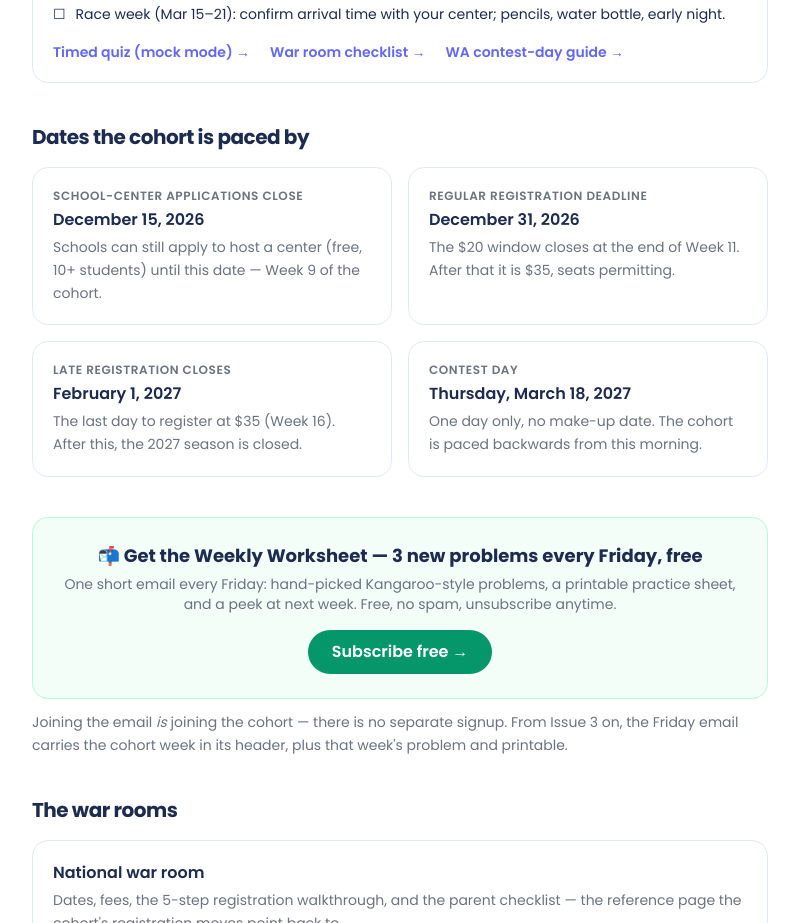
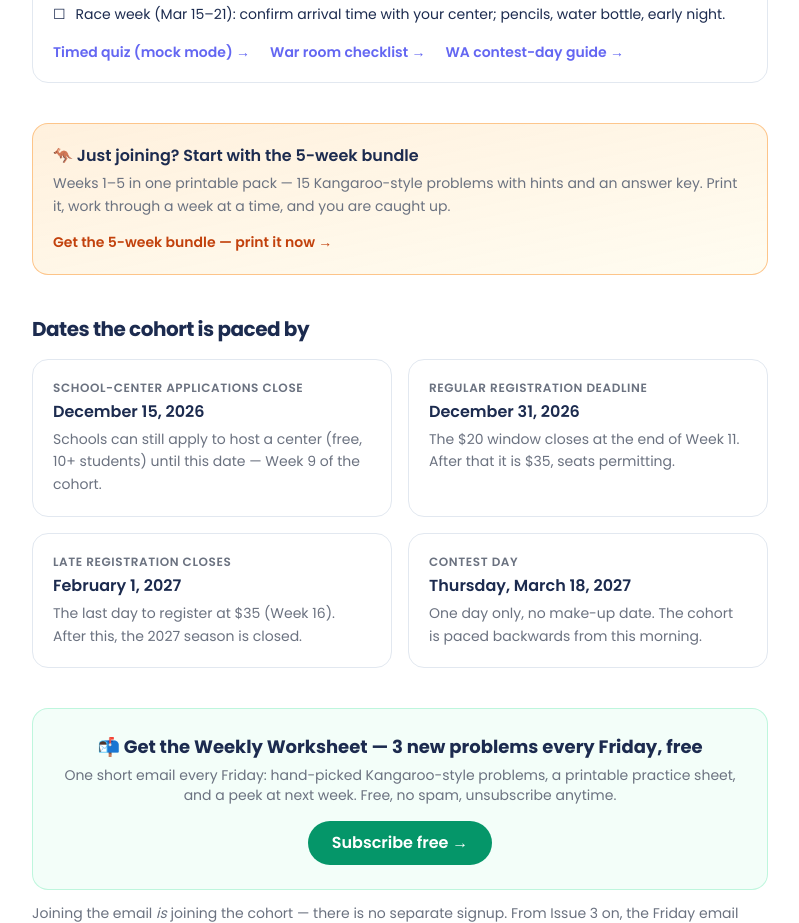
Before and after one commit to jingtingofkirkland/lifehacks, a Next.js app: page /kangaroo-2027/cohort in a window 1280 px wide. Shown: the part 2360-3283 px from the top of the page, without its empty margins (240-1039 px from the left). Built offline with nearby package versions, Linux system fonts and the light colour scheme; no server answers.

Commit message:
Link 5-week bundle from cohort page (IDEA-20261122-02)

```diff
--- a/src/app/kangaroo-2027/cohort/page.tsx
+++ b/src/app/kangaroo-2027/cohort/page.tsx
@@ -171,6 +171,23 @@ export default function KangarooCohortPage() {
         ))}
       </div>
 
+      <section className="rounded-2xl border border-orange-300/80 dark:border-orange-700/50 bg-gradient-to-br from-orange-100/80 to-amber-50/70 dark:from-orange-950/50 dark:to-amber-950/30 p-5 mb-10">
+        <p className="font-semibold mb-1">
+          🦘 Just joining? Start with the 5-week bundle
+        </p>
+        <p className="text-sm text-muted-foreground leading-relaxed mb-3">
+          Weeks 1–5 in one printable pack — 15 Kangaroo-style problems
+          with hints and an answer key. Print it, work through a week at
+          a time, and you are caught up.
+        </p>
+        <Link
+          href="/kangaroo-2027/cohort/bundle/"
+          className="text-sm font-semibold text-orange-700 dark:text-orange-300 hover:underline"
+        >
+          Get the 5-week bundle — print it now →
+        </Link>
+      </section>
+
       <h2 className="text-xl font-bold mb-4">Dates the cohort is paced by</h2>
       <ul className="grid gap-4 sm:grid-cols-2 mb-10">
         {KEY_DATES.map((item) => (
```
